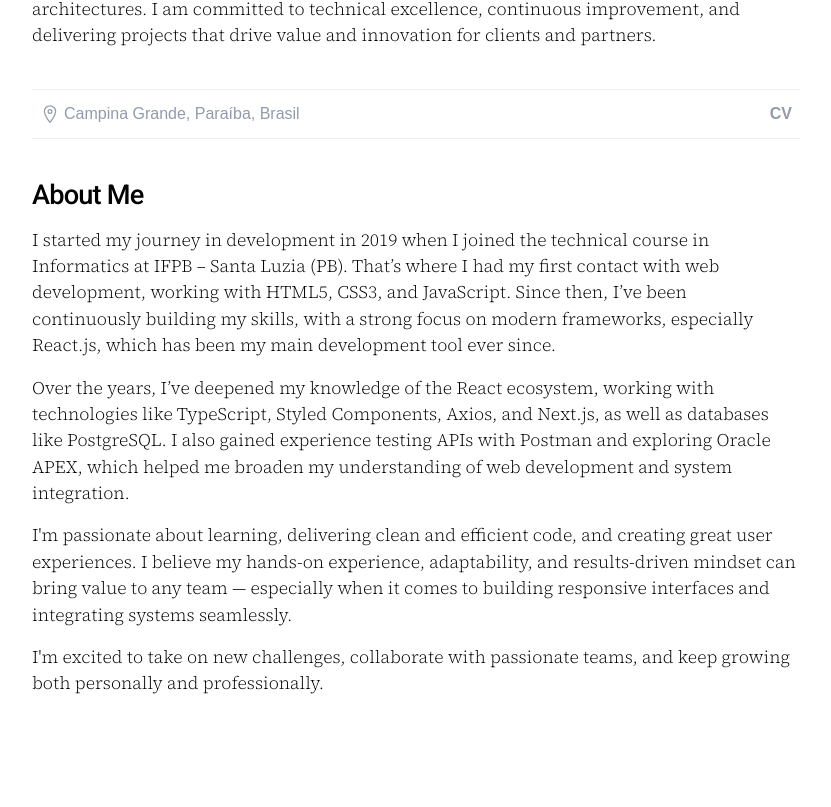
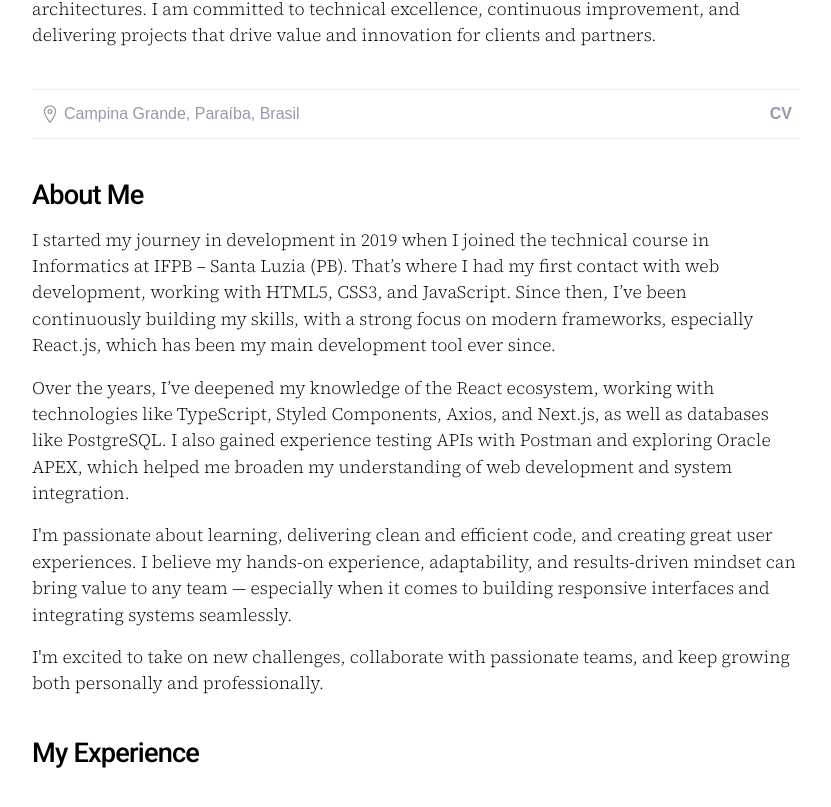
Before and after one commit to MarcosAntonio15243/MarcosAntonio15243.github.io, a Next.js app: page / in a window 1280 px wide. Shown: the part 327-1134 px from the top of the page, without its empty margins (224-1055 px from the left). Before the commit the page ends 1064 px from the top, so only its background shows below. Built offline with nearby package versions, Linux system fonts and the light colour scheme.

Commit message:
feat: Colocando ids nas sections para links da navbar e adicionando elementos iniciais de my experience section

```diff
--- a/src/app/globals.css
+++ b/src/app/globals.css
@@ -38,3 +38,7 @@ p {
 body {
   font-family: Arial, Helvetica, sans-serif;
 }
+
+html {
+  scroll-behavior: smooth;
+}
--- a/src/app/page.tsx
+++ b/src/app/page.tsx
@@ -26,7 +26,7 @@ export default function Home() {
           </div>
 
           {/* About Me Section */}
-          <section className="flex flex-col gap-4">
+          <section id="about" className="flex flex-col gap-4">
             <h2>About Me</h2>
             <p>I started my journey in development in 2019 when I joined the technical course in Informatics at IFPB – Santa Luzia (PB). That’s where I had my first contact with web development, working with HTML5, CSS3, and JavaScript. Since then, I’ve been continuously building my skills, with a strong focus on modern frameworks, especially React.js, which has been my main development tool ever since.</p>
             <p>Over the years, I’ve deepened my knowledge of the React ecosystem, working with technologies like TypeScript, Styled Components, Axios, and Next.js, as well as databases like PostgreSQL. I also gained experience testing APIs with Postman and exploring Oracle APEX, which helped me broaden my understanding of web development and system integration.</p>
@@ -34,6 +34,12 @@ export default function Home() {
             <p>I'm excited to take on new challenges, collaborate with passionate teams, and keep growing both personally and professionally.</p>
           </section>
 
+          {/* My Experience Section */}
+          <section id="experience" className="flex flex-col gap-5">
+            <h2>My Experience</h2>
+
+          </section>
+
         </div>
       </main>
     </div>
```
